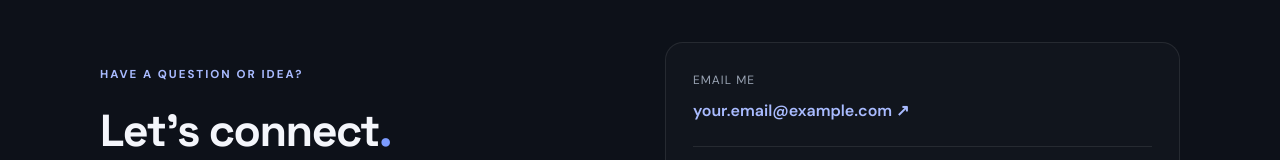
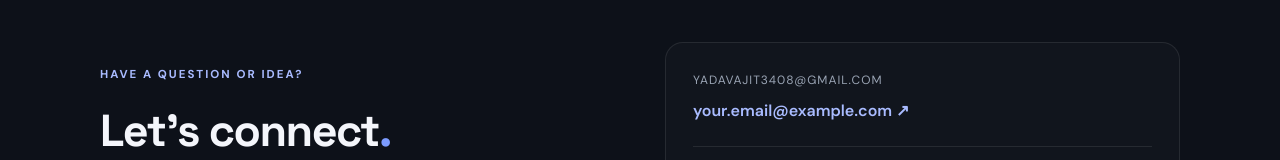
Before and after one commit to Ajit3408/portfolio, a plain HTML site: page index.html in a window 1280 px wide. Shown: the part 3032-3192 px from the top of the page. Drawn offline with Linux system fonts and the light colour scheme.

Commit message:
Change email address in contact card
Updated email address in contact section.

```diff
--- a/index.html
+++ b/index.html
@@ -149,7 +149,7 @@
           <p class="contact-copy">I’m open to learning, collaboration, and connecting with fellow students and developers.</p>
         </div>
         <div class="contact-card">
-          <p class="contact-label">Email me</p>
+          <p class="contact-label">yadavajit3408@gmail.com</p>
           <!-- Replace with your real email address -->
           <a class="email-link" href="mailto:your.email@example.com">your.email@example.com ↗</a>
           <div class="contact-divider"></div>
```
